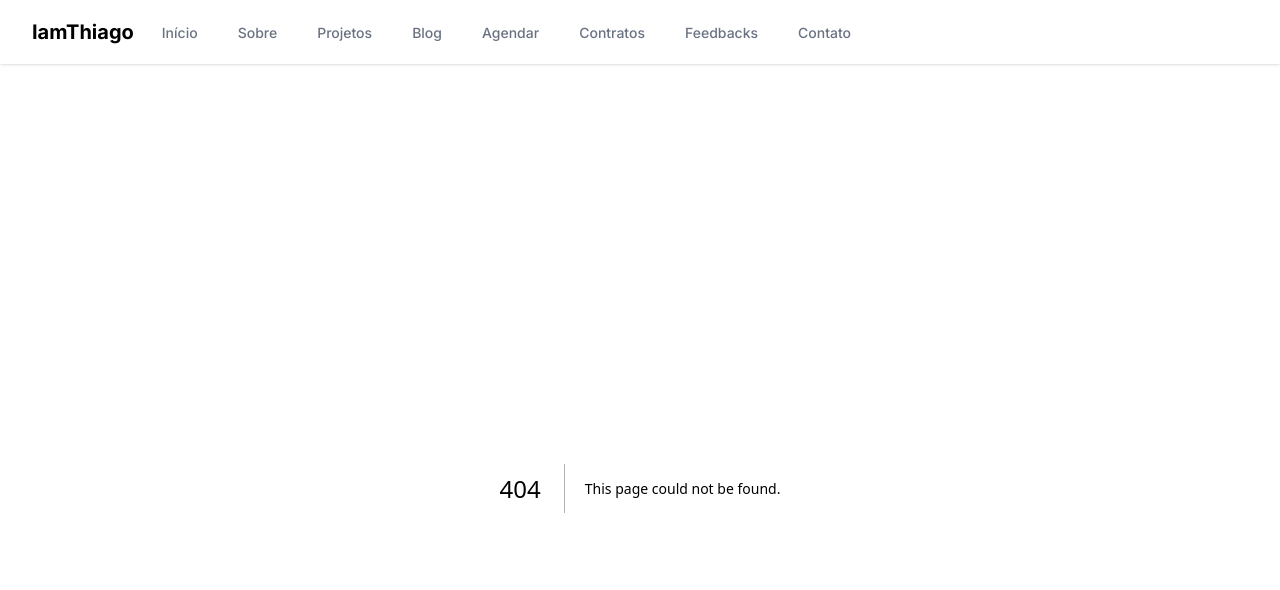
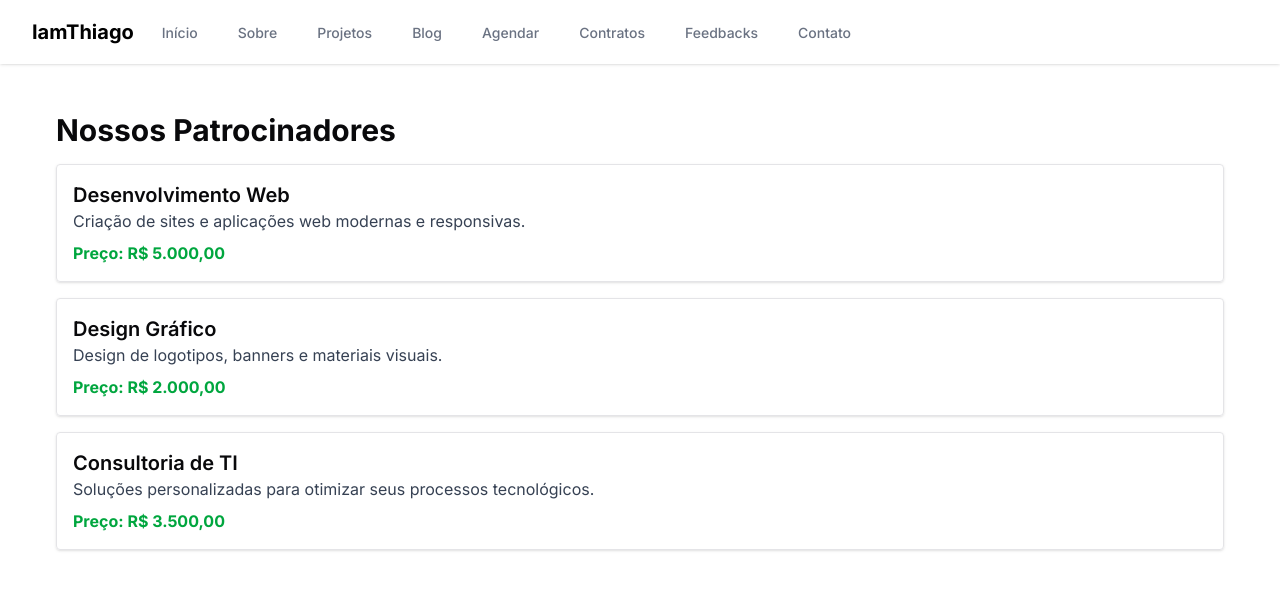
Before and after one commit to IamThiago-IT/me, a Next.js app: page /sponsors in a window 1280 px wide. Before the commit this address had no page. Shown: the top 590 px of the page. Built offline with nearby package versions, Linux system fonts and the light colour scheme.

Commit message:
feat: create sponsors page with service listings and descriptions

```diff
--- /dev/null
+++ b/src/app/sponsors/page.tsx
@@ -0,0 +1,25 @@
+"use client";
+import React from "react";
+
+const services = [
+  { id: 1, name: "Desenvolvimento Web", description: "Criação de sites e aplicações web modernas e responsivas.", price: "R$ 5.000,00" },
+  { id: 2, name: "Design Gráfico", description: "Design de logotipos, banners e materiais visuais.", price: "R$ 2.000,00" },
+  { id: 3, name: "Consultoria de TI", description: "Soluções personalizadas para otimizar seus processos tecnológicos.", price: "R$ 3.500,00" },
+];
+
+export default function Sponsors() {
+  return (
+    <main className="p-6">
+      <h1 className="text-3xl font-bold mb-4">Nossos Patrocinadores</h1>
+      <ul className="space-y-4">
+        {services.map((service) => (
+          <li key={service.id} className="p-4 border rounded shadow">
+            <h2 className="text-xl font-semibold">{service.name}</h2>
+            <p className="text-gray-700">{service.description}</p>
+            <p className="text-green-600 font-bold mt-2">Preço: {service.price}</p>
+          </li>
+        ))}
+      </ul>
+    </main>
+  );
+};
```
